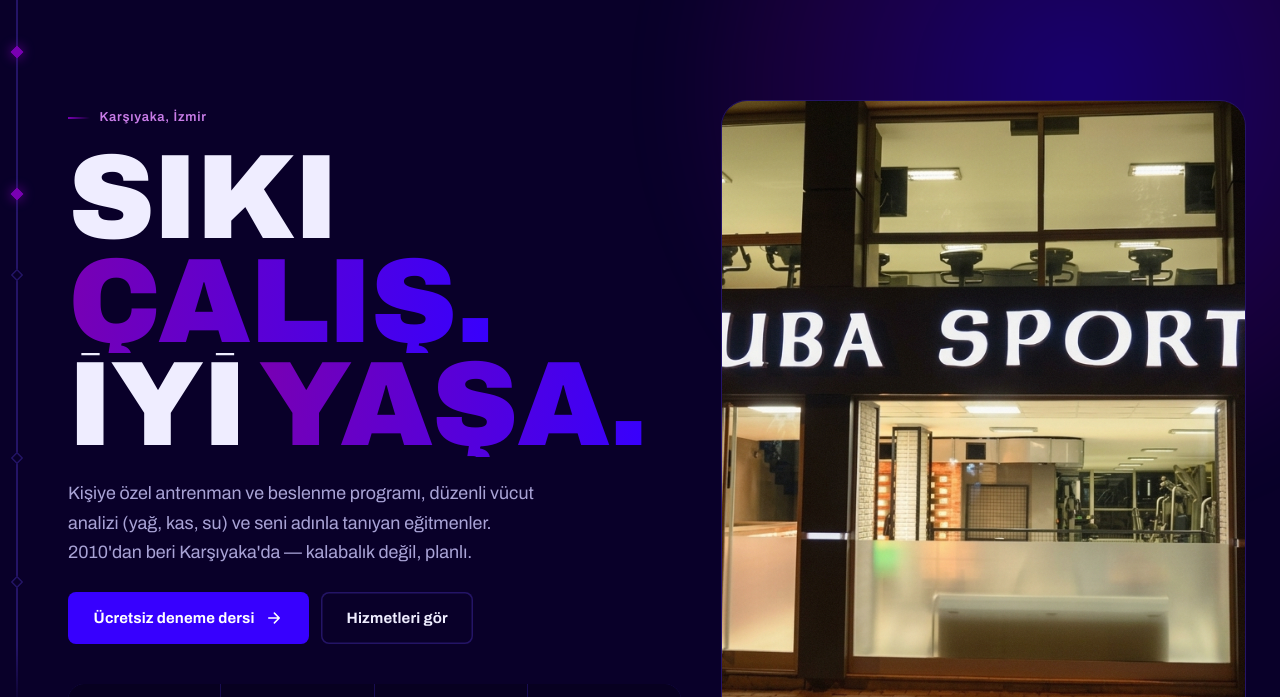
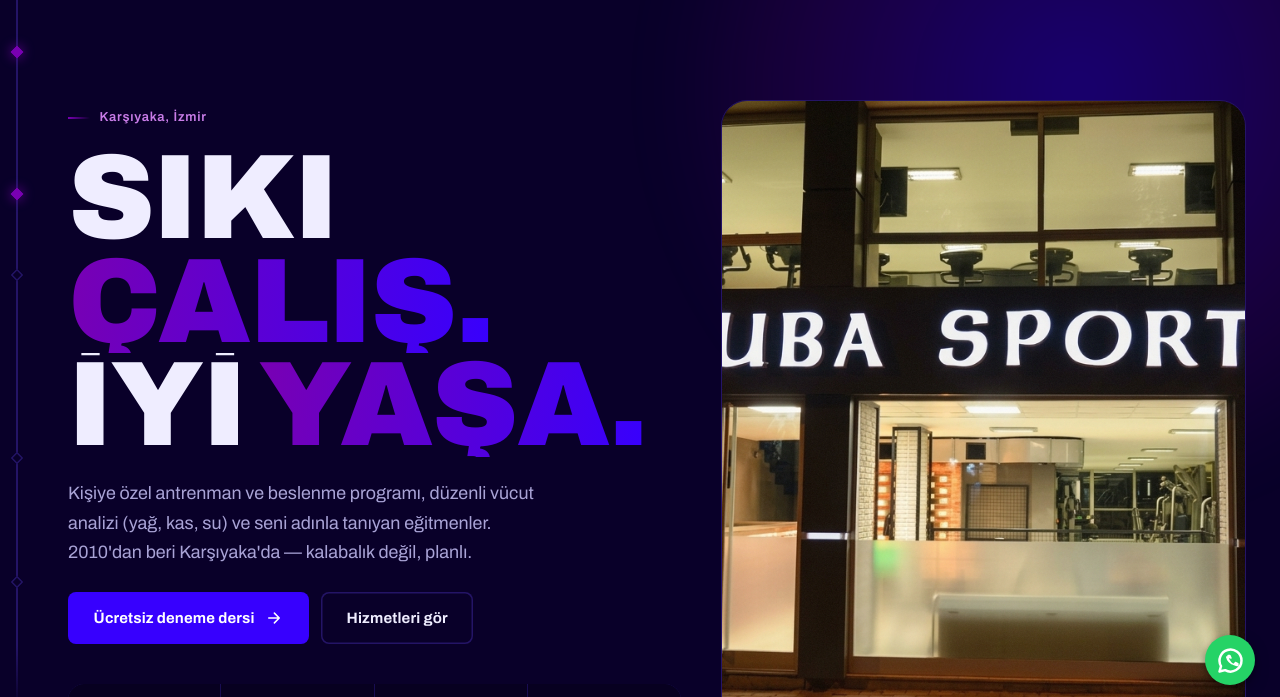
Before and after one commit to BerkeCankaya/kubaSports, a plain HTML site: page index.html in a window 1280 px wide. Shown: the part 90-787 px from the top of the page. Drawn offline with Linux system fonts and the light colour scheme.

Commit message:
added whatsapp button

```diff
--- a/assets/css/style.css
+++ b/assets/css/style.css
@@ -872,6 +872,37 @@ body.lightbox-open{ overflow:hidden; }
 }
 @media (min-width:760px){ .footer-grid{ grid-template-columns:1.4fr 1fr 1fr 1.2fr; } }
 
+/* ---------- 15b. Sabit WhatsApp butonu ----------
+   İşaretleme main.js §11'de tek yerden eklenir. Açılışta animasyon yok;
+   yalnızca hover büyümesi ve başka bir butonun üstüne gelince solma. */
+.wa-float{
+  --wa-size:50px;
+  position:fixed; z-index:50;
+  right:25px; bottom:calc(25px + env(safe-area-inset-bottom, 0px));
+  width:var(--wa-size); height:var(--wa-size); border-radius:50%;
+  display:grid; place-items:center;
+  background:#25D366; color:#fff;
+  box-shadow:0 6px 18px -6px rgba(0,0,0,.55), 0 2px 6px rgba(0,0,0,.25);
+  transition:scale var(--t-move) var(--ease-out), opacity var(--t-feedback) var(--ease-out), visibility 0s linear 0s;
+}
+.wa-float svg{ width:66%; height:66%; }
+.wa-float:hover{ scale:1.08; }
+.wa-float:focus-visible{ outline:2px solid var(--paper); outline-offset:3px; }
+/* Başka bir butonla çakışınca ya da mobil menü açıkken geri çekilir. */
+.wa-float.is-hidden,
+body.nav-open .wa-float{
+  opacity:0; visibility:hidden; pointer-events:none;
+  transition:opacity var(--t-feedback) var(--ease-out), visibility 0s linear var(--t-feedback);
+}
+
+/* Sayfa footer yazısıyla biter; buton son satırın üstüne gelince main.js §11 onu gizler. */
+@media (max-width:768px){
+  .wa-float{ right:20px; bottom:calc(20px + env(safe-area-inset-bottom, 0px)); }
+  .site-footer{ padding-bottom:calc(1rem + env(safe-area-inset-bottom, 0px)); }
+  .footer-bottom{ margin-top:var(--space-3); padding-top:1rem; gap:.35rem; font-size:.72rem; }
+}
+.reduce .wa-float{ transition:none; }
+
 /* ---------- 16. Formlar ---------- */
 .form{ display:grid; gap:1.1rem; }
 .field{ display:grid; gap:.45rem; }
--- a/assets/js/main.js
+++ b/assets/js/main.js
@@ -654,4 +654,43 @@
     }
   }
 
+  /* ---------- 11. Sabit WhatsApp butonu ----------
+     Tüm sayfalar için tek tanım burada. Başka bir buton (ör. "Hemen ara",
+     form gönder) ya da footer'ın son satırı butonun altına denk gelince
+     .is-hidden ile geri çekilir. */
+  (function () {
+    var WA_URL = 'https://wa.me/905071202010?text=Merhaba%2C%20%C3%BCcretsiz%20deneme%20dersi%20hakk%C4%B1nda%20bilgi%20almak%20istiyorum.';
+    var wa = document.createElement('a');
+    wa.className = 'wa-float';
+    wa.href = WA_URL;
+    wa.target = '_blank';
+    wa.rel = 'noopener';
+    wa.setAttribute('aria-label', 'WhatsApp ile yazın');
+    wa.innerHTML =
+      '<svg viewBox="0 0 24 24" fill="none" stroke="currentColor" stroke-width="1.8" stroke-linecap="round" stroke-linejoin="round" aria-hidden="true">' +
+      '<path d="M20 12a8 8 0 0 1-11.9 7L4 20l1.1-3.9A8 8 0 1 1 20 12Z"/>' +
+      '<path d="M9.2 9.4c.4 2.5 2.9 5 5.4 5.4l1-1.4 1.8.8v1.4c-3.6.5-7.7-3.6-7.2-7.2h1.4l.8 1.8Z" fill="currentColor" stroke-width="1"/>' +
+      '</svg>';
+    document.body.appendChild(wa);
+
+    var targets = $$('main .btn, main button[type="submit"], .footer-bottom > span');
+    if (!targets.length) return;
+    var ticking = false;
+    var check = function () {
+      ticking = false;
+      var w = wa.getBoundingClientRect();
+      var pad = 8;
+      var hit = targets.some(function (el) {
+        var r = el.getBoundingClientRect();
+        return r.width && r.left < w.right + pad && r.right > w.left - pad &&
+               r.top < w.bottom + pad && r.bottom > w.top - pad;
+      });
+      wa.classList.toggle('is-hidden', hit);
+    };
+    var schedule = function () { if (!ticking) { ticking = true; requestAnimationFrame(check); } };
+    window.addEventListener('scroll', schedule, { passive: true });
+    window.addEventListener('resize', schedule);
+    check();
+  })();
+
 })();
--- a/index.html
+++ b/index.html
@@ -40,7 +40,7 @@
   "name": "Kuba Sports",
   "description": "Bahçelievler, İzmir'de ölçülebilir ilerleme üzerine kurulu antrenman salonu.",
   "url": "https://www.kubasports.com/",
-  "telephone": "+90-232-382-20-82",
+  "telephone": "+90-507-120-20-10",
   "email": "info@kubasports.com",
   "address": {
     "@type": "PostalAddress",
@@ -186,7 +186,7 @@
     <p class="lead" style="text-align:center">Ücretsiz deneme dersinde vücut kompozisyonu ölçümünü alıyor, hedefini konuşuyor ve sana uygun programı birlikte çiziyoruz.</p>
     <div class="btn-row" style="justify-content:center;margin-top:.8rem">
       <a class="btn" href="iletisim.html"><span>Ücretsiz deneme dersi al</span><svg class="arrow" viewBox="0 0 24 24" fill="none" stroke="currentColor" stroke-width="2" stroke-linecap="round" stroke-linejoin="round" aria-hidden="true"><path d="M5 12h13M12.5 5.5 19 12l-6.5 6.5"/></svg></a>
-      <a class="btn btn--ghost" href="tel:+902323822082"><span>Hemen ara</span></a>
+      <a class="btn btn--ghost" href="tel:+905071202010"><span>Hemen ara</span></a>
     </div>
   </div>
 </section>
@@ -219,7 +219,7 @@
         <h4>Ulaşım</h4>
         <ul class="muted">
           <li>Bahçelievler, Zübeyde Hanım Cd.<br>35600 Karşıyaka / İzmir</li>
-          <li><a href="tel:+902323822082">0 (232) 382 20 82</a></li>
+          <li><a href="tel:+905071202010">0507 120 20 10</a></li>
           <li><a href="mailto:info@kubasports.com">info@kubasports.com</a></li>
         </ul>
         <div class="socials" style="margin-top:1rem">
```
Also changed, not shown: egitmenler.html (+3 -3 lines), galeri.html (+3 -3 lines), hakkimizda.html (+3 -3 lines), hizmetler.html (+3 -3 lines), iletisim.html (+3 -3 lines), 1 other file.
